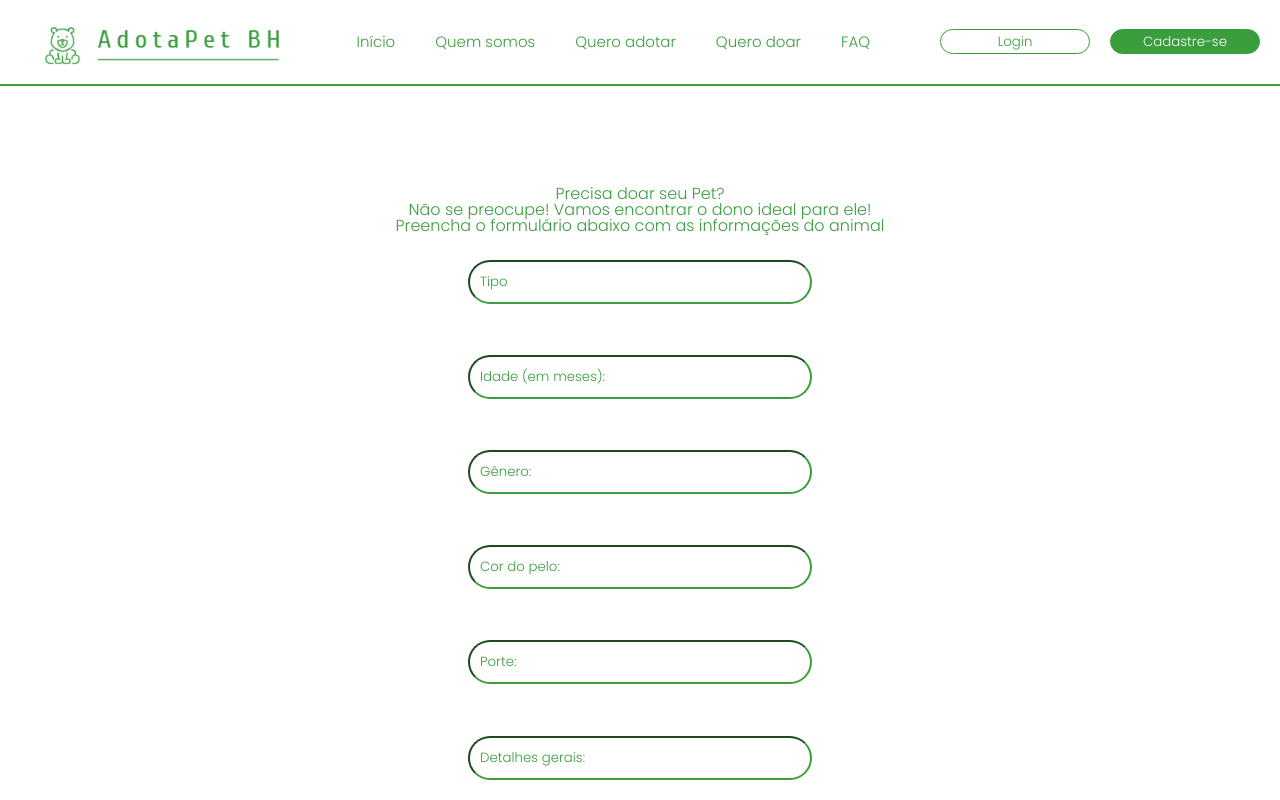
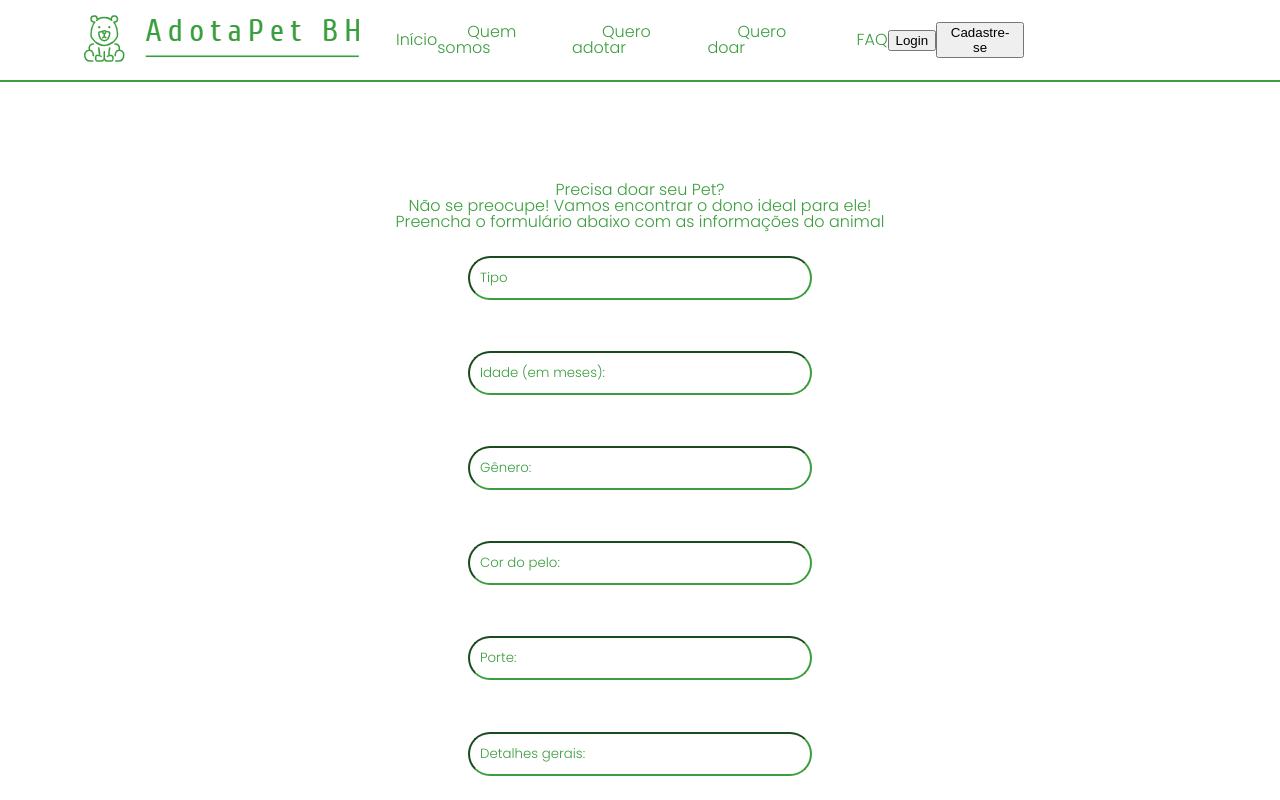
Before and after one commit to Guilherme-Ventura/AdotaPetBH-2.0, an Angular app: page /querodoar in a window 1280 px wide. Shown: the top 800 px of the page. Built offline with nearby package versions, Linux system fonts and the light colour scheme.

Commit message:
Alterações no header e na pasta Assets

```diff
--- a/src/app/componets/footer/footer.component.css
+++ b/src/app/componets/footer/footer.component.css
@@ -1,4 +1,4 @@
-
+/*
 .footer-contaienr {
     background-color: #3B9E3E;
     border-top: 2px inset #d9d9d9;
@@ -46,3 +46,4 @@ h2{
     font-size: 14px;
     font-weight: normal;
 }
+*/
--- a/src/app/componets/footer/footer.component.html
+++ b/src/app/componets/footer/footer.component.html
@@ -1,3 +1,4 @@
+
 <div class="footer-contaienr">
     <div class="conteudo">
         <i class=""></i>
--- a/src/app/componets/header/header.component.css
+++ b/src/app/componets/header/header.component.css
@@ -1,19 +1,52 @@
-.header-container {
+.header-container{
+    display: flex;
+    justify-content: space-between;
     background-color: #FFFFFF;
-    justify-content: space-around;
+    justify-content: space-between;
     display: flex;
     align-items: center;
     border-bottom: 2px solid #3B9E3E;
-    padding:10px 0 10px 0;
     font-family: Poppins;
     height: 8vh;
+    padding: 8px 20% 8px 80px;
+}
+
+
+li a {
+    color: #3B9E3E;
+    text-decoration: none;
+    margin-left: 30px;
+}
+
+button{
+    display: flex;
+}
+
+.button-login {
 
 }
+
+
+.navigation {
+    display: flex;
+    align-items: center;
+
+
+}
+
+
+a .brand {
+    width: 280px;
+    height: 52px;
+
+}
+
+/*
 
 .img-logo {
     width: 280px;
     height: 60px;
-    padding:10px 0 0px 25px;
+
 
 }
 
@@ -139,3 +172,5 @@ section.main {
     background-repeat: no-repeat;
     background-attachment: fixed;
 }
+
+*/
--- a/src/app/componets/header/header.component.html
+++ b/src/app/componets/header/header.component.html
@@ -4,6 +4,19 @@
 
 
 <div class="header-container">
+    <a class="brand"><img src="/assets/img/imglogomenor.png"></a>
+    <nav>
+        <ul class="navigation">
+            <li><a routerLink="/">Início</a></li>
+            <li><a routerLink="/quemsomos">Quem somos</a></li>
+            <li><a routerLink="/queroadotar">Quero adotar</a></li>
+            <li><a routerLink="/querodoar">Quero doar</a></li>
+            <li><a routerLink="/faq">FAQ</a></li>
+        </ul>
+    </nav>
+    <button class="button-login" href="#" onclick="document.getElementById('id01').style.display='block'">Login</button>
+        <button class="button-cadastre-se" href="#" onclick="document.getElementById('id02').style.display='block'">Cadastre-se</button>
+    <!--
     <div class="logo">
         <img class="img-logo" src="/assets/img/imglogomenor.png">
     </div>
@@ -32,5 +45,6 @@
             </span>
         </div>
     </div>
+    -->
 </div>
 </body>
--- a/src/index.html
+++ b/src/index.html
@@ -5,7 +5,7 @@
   <title>AdotaPetBH</title>
   <base href="/">
   <meta name="viewport" content="width=device-width, initial-scale=1">
-  <link rel="icon" type="image/x-icon" href="favicon.ico">
+  <link rel="icon" type="image/x-icon" href="assets/img/logocachorro [Recuperado].png">
   <link rel="preconnect" href="https://fonts.googleapis.com">
   <link rel="preconnect" href="https://fonts.gstatic.com" crossorigin>
   <link href="https://fonts.googleapis.com/css2?family=Poppins:wght@200&display=swap" rel="stylesheet">
```
Also changed, not shown: src/assets/img/imglogomenor.png, src/assets/img/logocachorro [Recuperado].png (added).
